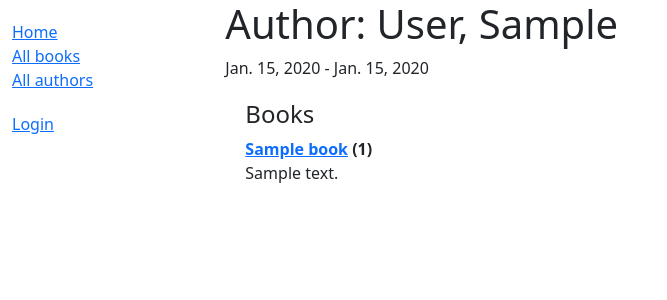
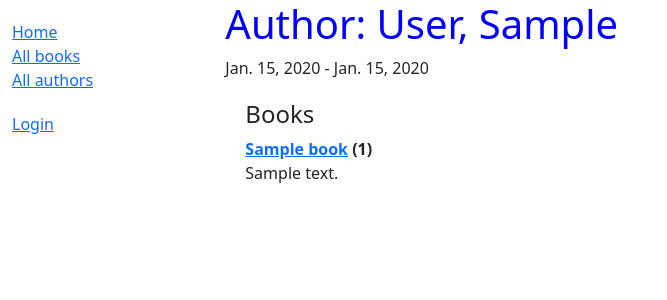
Before and after one commit to yoliavila/awesome, a Django app: page /catalog/author/1 in a window 1280 px wide. Shown: the top 300 px of the page, without its empty margins (0-667 px from the left). Run offline with Django 4.2, Linux system fonts and the light colour scheme; tables that the repository leaves empty hold one stand-in row (values such as "Sample post").

Commit message:
Cambios en el css

```diff
--- a/catalog/static/css/styles.css
+++ b/catalog/static/css/styles.css
@@ -3,3 +3,6 @@
     padding: 0;
     list-style: none;
 }
+h1{
+    color: blue;
+}
```
